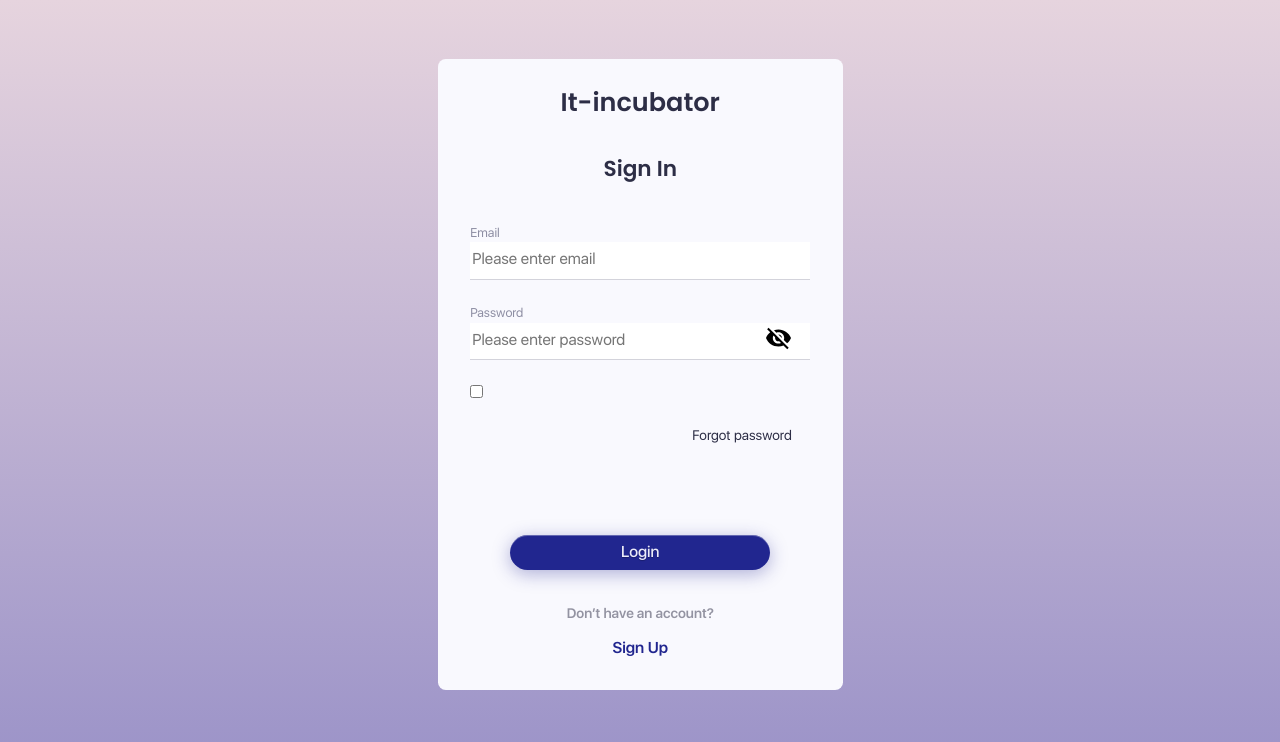
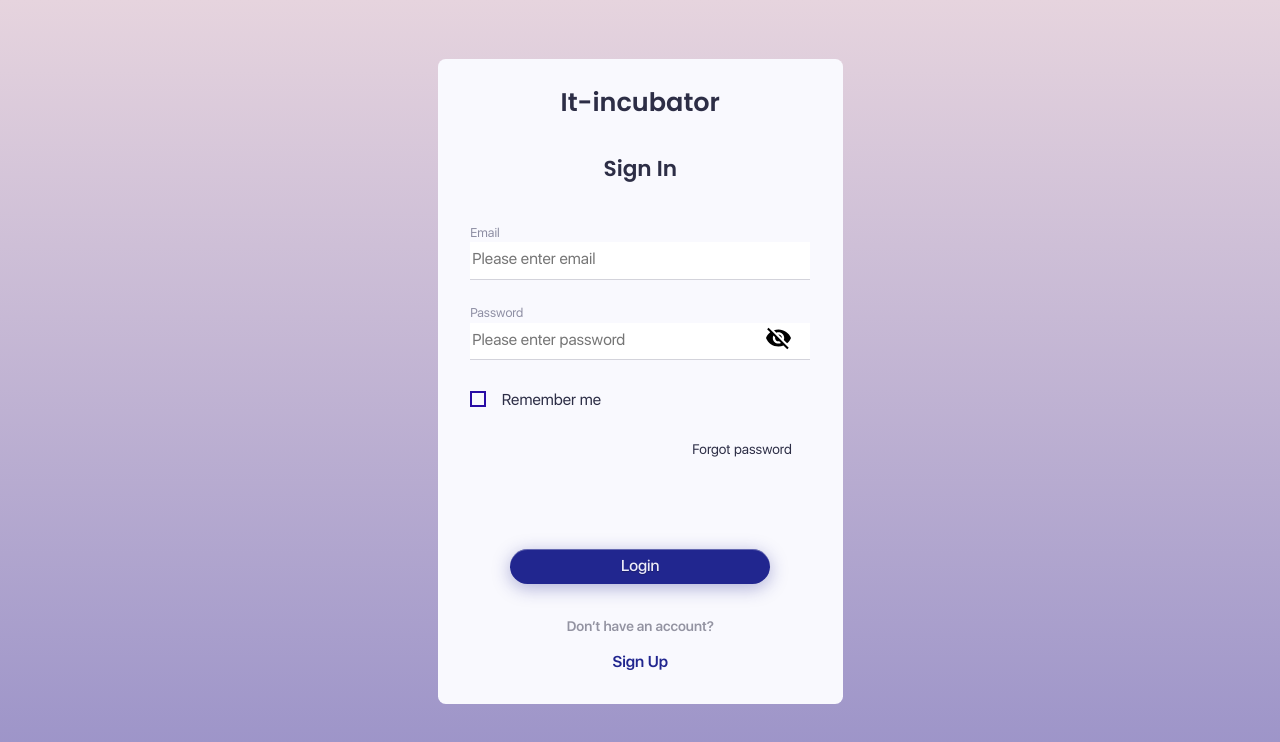
Before and after one commit to Matumba125/friday, a React (Create React App) app: page /#/login in a window 1280 px wide. Shown: the top 742 px of the page. Built offline with nearby package versions, Linux system fonts and the light colour scheme.

Commit message:
added component - checkbox

```diff
--- /dev/null
+++ b/src/common/checkbox/checkbox.module.css
@@ -0,0 +1,33 @@
+.formCheckbox {
+    display: flex;
+    align-items: center;
+    max-width: 60%;
+
+}
+
+.checkbox {
+    width: 1px;
+    height: 1px;
+    overflow: hidden;
+    position: absolute;
+    clip: rect(0 0 0 0);
+    padding-left: 20px;
+}
+
+.checkStyle {
+    width: 1rem;
+    height: 1rem;
+    border: 2px solid #280ca5;
+    margin-right: 1rem;
+}
+
+.checkbox:checked+.checkStyle {
+    display: inline-block;
+    background: url('../../assets/images/checkbox/checkOnSquare.svg') no-repeat center/90%;
+}
+
+.inputText {
+    line-height: 2;
+    color: #2D2E46;
+
+}
--- /dev/null
+++ b/src/common/checkbox/checkbox.tsx
@@ -0,0 +1,41 @@
+import React, { ChangeEvent, DetailedHTMLProps, InputHTMLAttributes, useState } from 'react';
+import { isPropertySignature } from "typescript";
+import s from './checkbox.module.css';
+
+type DefaultInputPropsType = DetailedHTMLProps<InputHTMLAttributes<HTMLInputElement>, HTMLInputElement>
+
+
+type CheckboxPropsType = DefaultInputPropsType & {
+    text: string
+    // inputType: string
+    onChangeText?: (value: string) => void
+    // onChange: () => void;
+}
+
+const Checkbox: React.FC<CheckboxPropsType> = props => {
+
+    const {
+        name,
+        onChangeText,
+        value,
+        text
+    } = props
+
+    return (
+        <label className={s.formCheckbox}>
+            <input
+            checked={props.checked}
+                className={s.checkbox}
+                type="checkbox"
+                name={props.name}
+                value={props.value}
+                onChange={props.onChange}
+            />
+            <span className={s.checkStyle}></span>
+            <p className={s.inputText}>{props.text}</p>
+        </label>
+
+    )
+}
+
+export default Checkbox;
--- a/src/components/loginization/Loginization.tsx
+++ b/src/components/loginization/Loginization.tsx
@@ -5,7 +5,8 @@ import GlobalTitle from '../../common/globalTitle/GlobalTitle';
 import ListTitle from '../../common/listTitle/ListTitle';
 import InputForm from '../../common/inputForm/InputForm';
 import ButtonFormColor from '../../common/buttonFormColor/ButtonFormColor';
-import IsLoading from '../../common/isLoading/IsLoading'
+import Checkbox from '../../common/checkbox/checkbox';
+import IsLoading from '../../common/isLoading/IsLoading';
 import { PATH } from '../routing/Routing';
 import React, { FormEvent, useState } from 'react';
 import { useDispatch, useSelector } from 'react-redux';
@@ -16,6 +17,7 @@ const Loginization = () => {
   const [email, setEmail] = useState<string>('');
   const [password, setPassword] = useState<string>('');
   const [rememberMe, setRememberMe] = useState<boolean>(false);
+  console.log(rememberMe);
 
   const dispatch = useDispatch();
   const error = useSelector(getLoginError)
@@ -85,12 +87,13 @@ const Loginization = () => {
               onChangeText={onPasswordChangeHandler}
             />
 
-            <input className={s.input}
-              type="checkbox"
+            <Checkbox
               checked={rememberMe}
+              name={'remember'}
+              value={'remember'}
+              text={'Remember me'}
+              // checked={'checked'}
               onChange={onRememberMeChangeHandler} />
-
-
             {
               error && <p className={s.error}>{error}</p>
             }
```
Also changed, not shown: src/assets/images/checkbox/checkOnSquare.svg (added).
